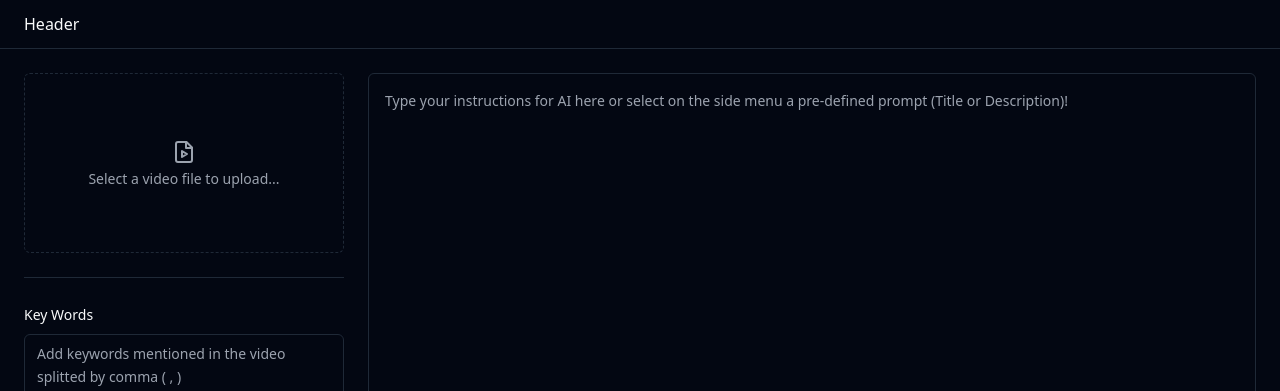
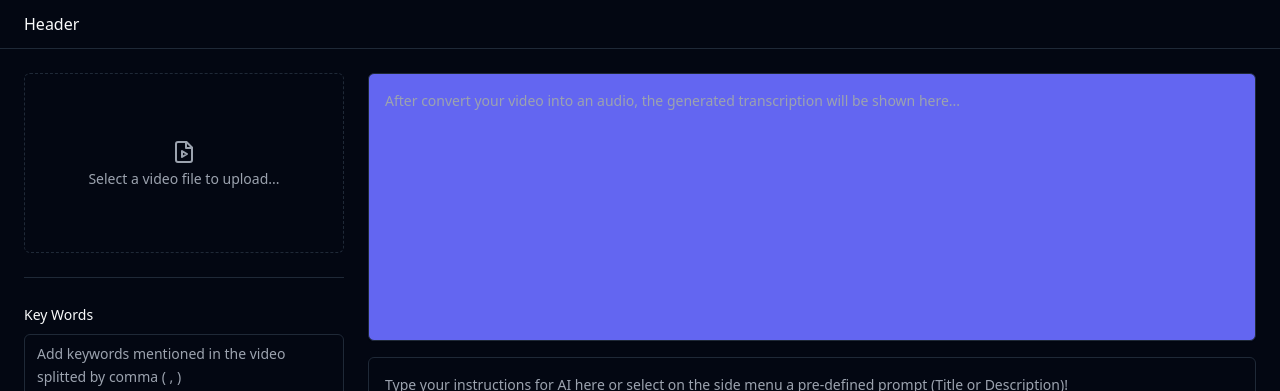
Before and after one commit to prtpj1/video-titler-ai-web, a React (Vite) app: page / in a window 1280 px wide. Shown: the top 391 px of the page. Built offline with nearby package versions, Linux system fonts and the light colour scheme; no server answers.

Commit message:
:yum: feat: add TextArea for transcription

```diff
--- a/package.json
+++ b/package.json
@@ -18,6 +18,7 @@
     "@radix-ui/react-separator": "^1.0.3",
     "@radix-ui/react-slider": "^1.1.2",
     "@radix-ui/react-slot": "^1.0.2",
+    "ai": "^2.2.22",
     "axios": "^1.6.0",
     "class-variance-authority": "^0.7.0",
     "clsx": "^2.0.0",
--- a/src/App.tsx
+++ b/src/App.tsx
@@ -8,26 +8,37 @@ import { Wand2 } from 'lucide-react';
 import { VideoInputForm } from './components/video-input-form'
 import { PromptSelect } from './components/prompt-select'
 import { TemperatureSlider } from './components/temperature-slider'
+import { useState } from 'react'
+import { useCompletion } from 'ai/react'
 
 export function App() {
-
-  function handlePromptSelected(template: string){
-    console.log('🚀  template:', template);
-  }
+  const [videoId, setVideoId] = useState<string | null>(null)
+  const [transcription, setTranscription] = useState<string>('')
+  const [temperature, setTemperature] = useState(0.5)
+  const {input, setInput, completion, handleInputChange, handleSubmit, isLoading } = useCompletion({
+    api: `http://localhost:3333/ai/complete`,
+    body: {
+      videoId,
+      temperature,
+    },
+    headers: {
+      'Content-type': 'application/json',
+    },
+  })
 
   return (
     <div className='flex flex-col min-h-screen'>
       <header className='border-b flex items-center justify-between px-6 py-3'>Header</header>
       <main className='flex flex-1 gap-6 p-6'>
         <aside className='w-80 space-y-6'>
-          <VideoInputForm />
+          <VideoInputForm onVideoUploaded={setVideoId} onTranscriptionChanged={setTranscription} />
 
           <Separator />
 
-          <form className='space-y-6'>
+          <form className='space-y-6' onSubmit={handleSubmit}>
             <div className='space-y-2'>
               <Label>Pre-defined Prompts</Label>
-              <PromptSelect onPromptSelected={handlePromptSelected} />
+              <PromptSelect onPromptSelected={setInput} />
             </div>
 
             <Separator />
@@ -49,11 +60,11 @@ export function App() {
 
             <Separator />
 
-            <TemperatureSlider />
+            <TemperatureSlider onTemperatureChange={value => setTemperature(value)} />
 
             <Separator />
 
-            <Button className='w-full' type='submit'>
+            <Button className='w-full' disabled={isLoading} type='submit'>
               Generate
               <Wand2 className='ml-2' size={16} />
             </Button>
@@ -63,15 +74,23 @@ export function App() {
         <section
           className='flex flex-col flex-1 gap-4'
         >
-          <div className='flex-1 gap-4 grid grid-rows-2'>
+          <div className='flex-1 gap-4 grid grid-rows-3'>
+            <Textarea
+              className='bg-indigo-500 cursor-not-allowed leading-relaxed p-4 resize-none whitespace-pre-wrap'
+              placeholder='After convert your video into an audio, the generated transcription will be shown here...'
+              value={transcription}
+            />
             <Textarea
               className='leading-relaxed p-4 resize-none'
+              onChange={handleInputChange}
               placeholder='Type your instructions for AI here or select on the side menu a pre-defined prompt (Title or Description)!'
+              value={input}
             />
             <Textarea
               className='bg-indigo-900 cursor-not-allowed leading-relaxed p-4 resize-none'
               placeholder='The result generated by AI using the instructions above will be shown here...'
               readOnly
+              value={completion}
             />
           </div>
           <p className='italic text-muted-foreground text-sm'>
--- a/src/components/temperature-slider.tsx
+++ b/src/components/temperature-slider.tsx
@@ -2,7 +2,11 @@ import { useState } from 'react';
 import { Label } from './ui/label';
 import { Slider } from './ui/slider';
 
-export function TemperatureSlider() {
+interface TemperatureChangeProps{
+    onTemperatureChange: (value: number) => void
+}
+
+export function TemperatureSlider(props:TemperatureChangeProps) {
     const [temperature, setTemperature] = useState(0.5)
 
     return (
@@ -17,7 +21,10 @@ export function TemperatureSlider() {
                 max={1}
                 step={0.1}
                 value={[temperature]}
-                onValueChange={value => setTemperature(value[0])}
+                onValueChange={value => {
+                    setTemperature(value[0]);
+                    props.onTemperatureChange(value[0]);
+                }}
             />
             <span className='block italic leading-relaxed text-muted-foreground text-xs'>
                 Higher values means more creative results, but with more possibility of errors
--- a/src/components/video-input-form.tsx
+++ b/src/components/video-input-form.tsx
@@ -26,8 +26,12 @@ const statusColors = {
     success: "bg-button_success text-background"
 }
 
+interface VideoInputFormProps {
+    onVideoUploaded: (id: string) => void
+    onTranscriptionChanged: (transcription: string) => void
+}
 
-export function VideoInputForm() {
+export function VideoInputForm(props: VideoInputFormProps) {
     const [videoFile, setVideoFile] = useState<File | null>(null)
     const [status, setStatus] = useState<Status>('waiting')
     const keyWordsInputRef = useRef<HTMLTextAreaElement>(null)
@@ -89,14 +93,18 @@ export function VideoInputForm() {
 
         setStatus("uploading")
         const response = await api.post('/videos', data)
-        const videoID = response.data.video.id
+        const videoId = response.data.video.id
 
         setStatus("generating")
-        await api.post(`/videos/${videoID}/transcription`, { prompt: keyWords })
+        const transcriptionResponse = await api.post(`/videos/${videoId}/transcription`, { prompt: keyWords })
+
+        const transcriptionText = transcriptionResponse.data.transcription;
+        const transcriptionCapitalized = transcriptionText.charAt(0).toUpperCase() + transcriptionText.slice(1);
 
         setStatus("success")
 
-
+        props.onVideoUploaded(videoId)
+        props.onTranscriptionChanged(transcriptionCapitalized)
     }
 
     const previewURL = useMemo(() => {
```
Also changed, not shown: 1 other file (tests, documents, lock files or other folders).
